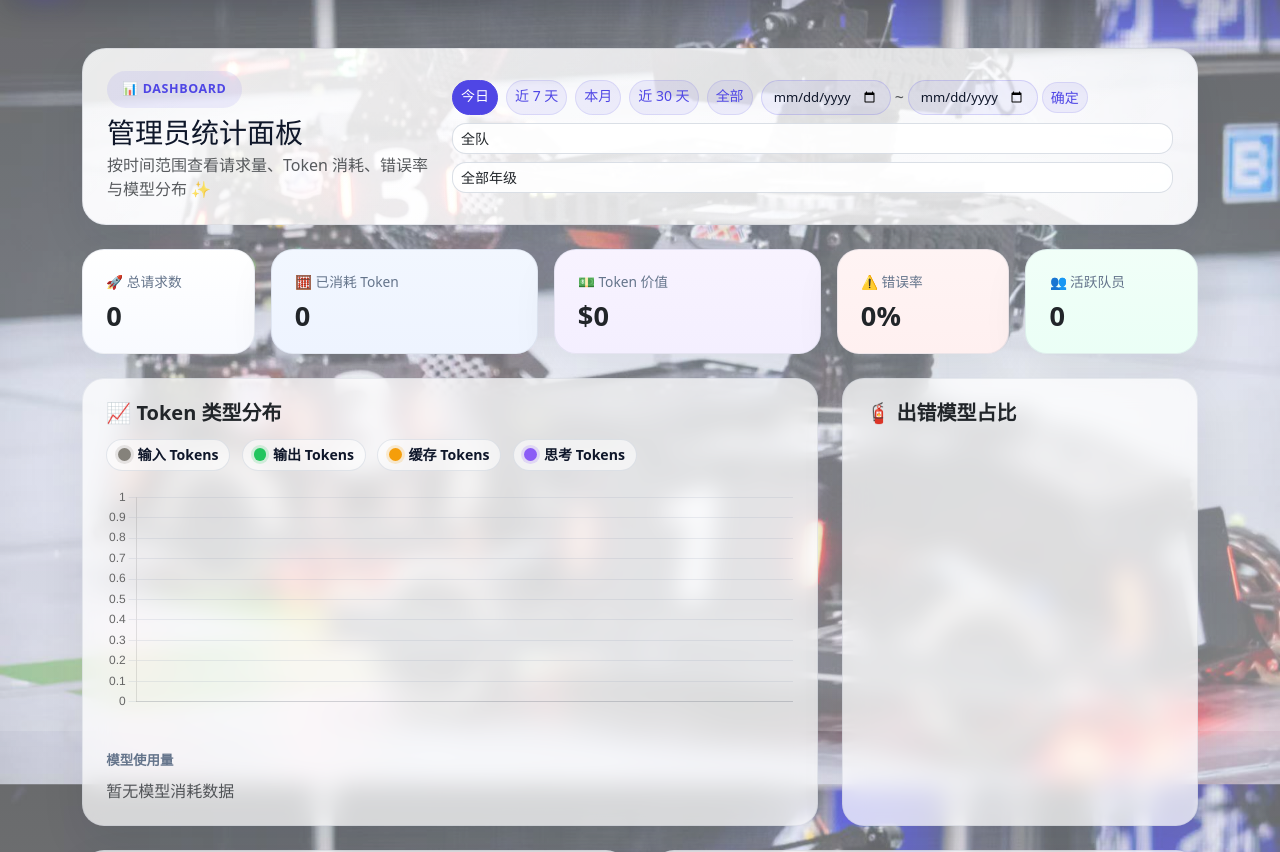
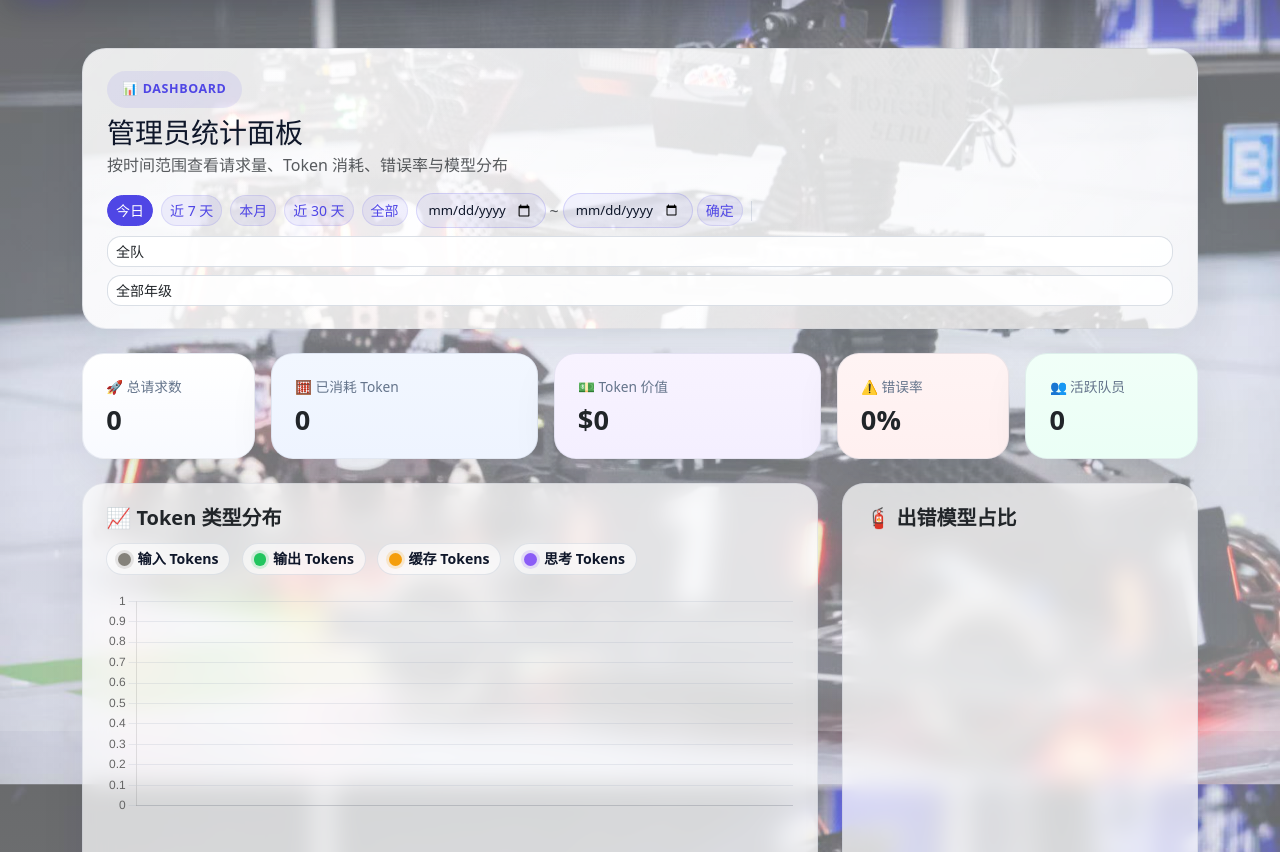
Before and after one commit to hpylsy/LLM-Multiplexer, a Django app: page /dashboard/admin/ in a window 1280 px wide. Shown: the part 69-921 px from the top of the page. Run offline with Django 4.2, Linux system fonts and the light colour scheme; the visitor is signed in with stand-in values (Sample User, id 1); data comes from the database, SQL or seed files in the repository; data that the repository does not hold is empty.

Commit message:
ui: reorganize dashboard toolbar - title above, controls in one flex row

```diff
--- a/templates/dashboard/partials/dashboard_content.html
+++ b/templates/dashboard/partials/dashboard_content.html
@@ -1,23 +1,25 @@
 {% load ui_tags %}
 <section class="page-hero mb-4">
-    <div class="d-flex flex-column flex-lg-row justify-content-between align-items-lg-center gap-3">
-        <div>
+    <div class="mb-3">
         <span class="eyebrow-badge mb-2 d-inline-flex">📊 Dashboard</span>
         <h3 class="mb-1">{{ page_title }}</h3>
-            <p class="text-muted mb-0">按时间范围查看请求量、Token 消耗、错误率与模型分布 ✨</p>
+        <p class="text-muted mb-0">按时间范围查看请求量、Token 消耗、错误率与模型分布</p>
     </div>
+    <div class="d-flex flex-wrap align-items-center gap-2">
         <div class="toolbar-chips">
             <a class="btn btn-sm btn-soft {% if range_name == 'today' %}active{% endif %}" href="?range=today&group={{ group_name|default:'all' }}&grade={{ grade_name|default:'all' }}" onclick="document.body.classList.add('dashboard-navigating')">今日</a>
             <a class="btn btn-sm btn-soft {% if range_name == 'last_7_days' %}active{% endif %}" href="?range=last_7_days&group={{ group_name|default:'all' }}&grade={{ grade_name|default:'all' }}" onclick="document.body.classList.add('dashboard-navigating')">近 7 天</a>
             <a class="btn btn-sm btn-soft {% if range_name == 'this_month' %}active{% endif %}" href="?range=this_month&group={{ group_name|default:'all' }}&grade={{ grade_name|default:'all' }}" onclick="document.body.classList.add('dashboard-navigating')">本月</a>
             <a class="btn btn-sm btn-soft {% if range_name == 'last_30_days' %}active{% endif %}" href="?range=last_30_days&group={{ group_name|default:'all' }}&grade={{ grade_name|default:'all' }}" onclick="document.body.classList.add('dashboard-navigating')">近 30 天</a>
             <a class="btn btn-sm btn-soft {% if range_name == 'all' %}active{% endif %}" href="?range=all&group={{ group_name|default:'all' }}&grade={{ grade_name|default:'all' }}" onclick="document.body.classList.add('dashboard-navigating')">全部</a>
+        </div>
         <span class="d-inline-flex align-items-center gap-1">
             <input type="date" class="form-control form-control-sm date-picker-custom" id="customDateStart" value="{{ custom_start|default:'' }}">
             <span class="text-muted">~</span>
             <input type="date" class="form-control form-control-sm date-picker-custom" id="customDateEnd" value="{{ custom_end|default:'' }}">
-                <button class="btn btn-sm btn-soft" onclick="applyCustomRange()" title="应用">确定</button>
+            <button class="btn btn-sm btn-soft" onclick="applyCustomRange()">确定</button>
         </span>
+        <span class="d-none d-md-inline" style="width:1px; height:20px; background:rgba(148,163,184,0.3);"></span>
         <select class="form-select form-select-sm group-select" onchange="document.body.classList.add('dashboard-navigating'); location.href='?range={{ range_name }}&group=' + this.value + '&grade={{ grade_name|default:'all' }}' + getCustomParams()">
             <option value="all" {% if group_name == 'all' %}selected{% endif %}>全队</option>
             {% for option in group_options %}
@@ -30,7 +32,6 @@
                 <option value="{{ option }}" {% if option == grade_name %}selected{% endif %}>{{ option }}级</option>
             {% endfor %}
         </select>
-        </div>
     </div>
 </section>
 
```
Lines whose indentation alone changed are shown as unchanged.
